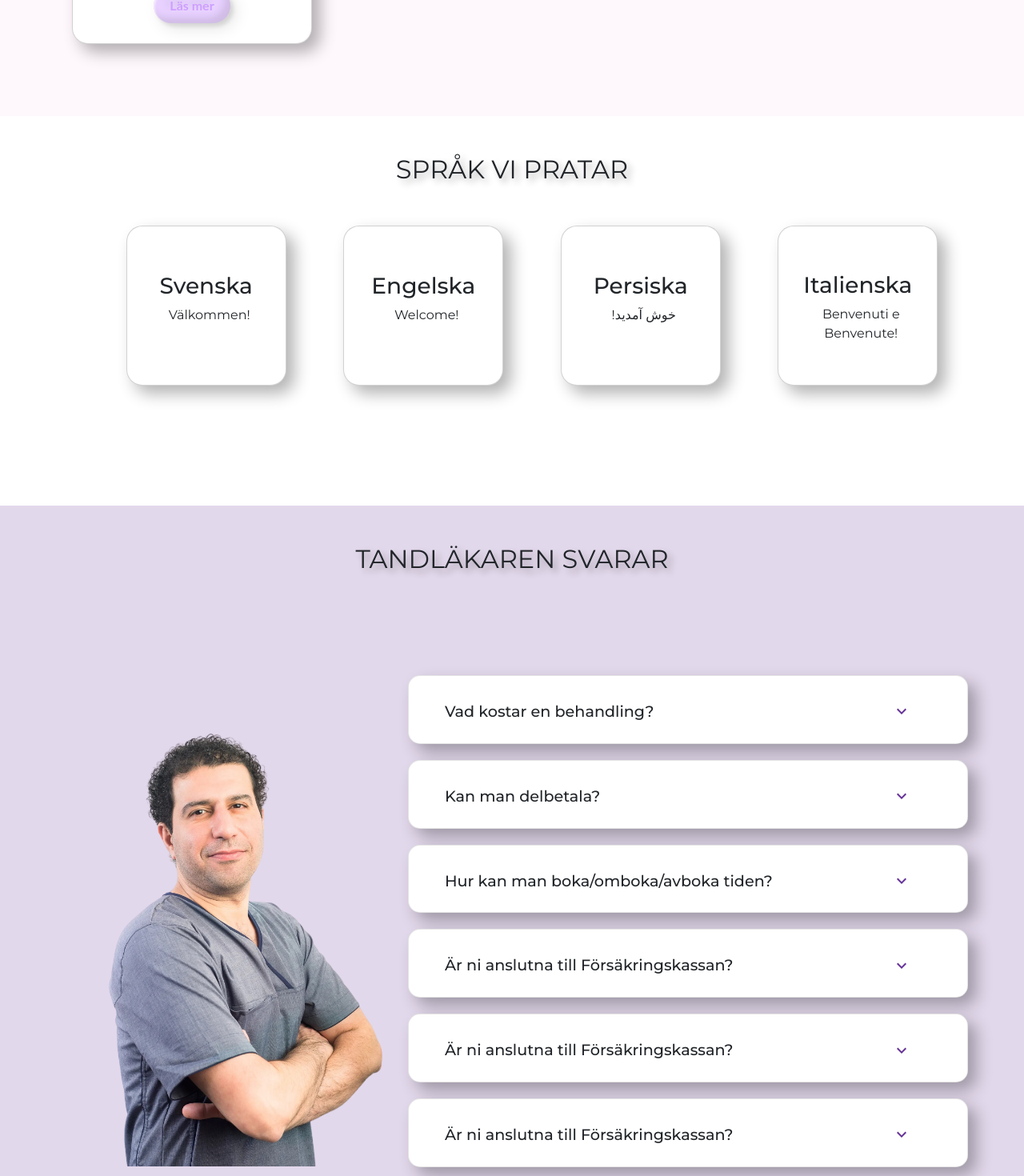
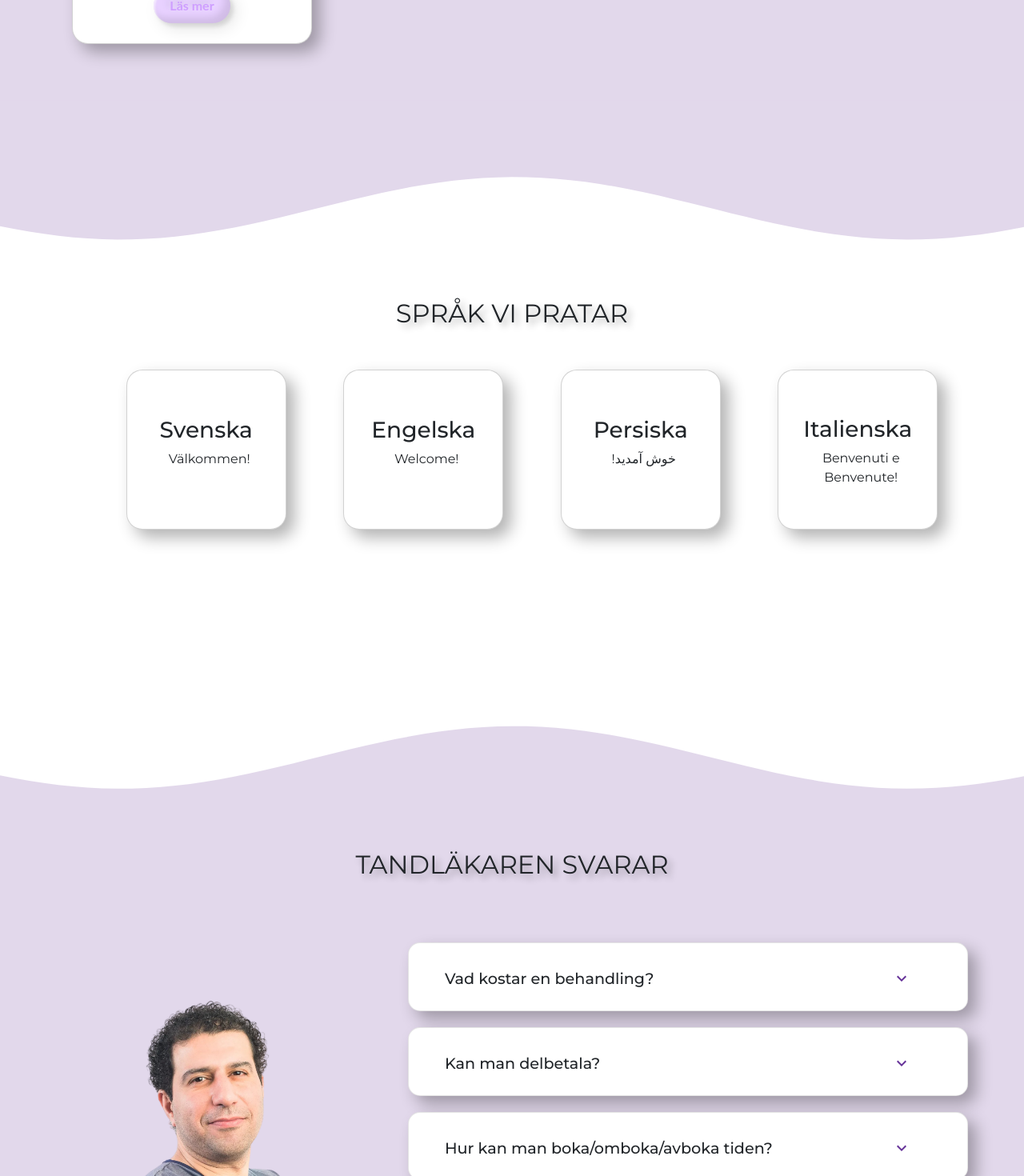
Before and after one commit to ElisaMavilia/lillaedet-vue, a Vue app: page / in a window 1280 px wide. Shown: the part 1540-3010 px from the top of the page at 80% size. Built offline with nearby package versions, Linux system fonts and the light colour scheme.

Commit message:
Added waves to MainComponent

```diff
--- a/src/components/CardComponent.vue
+++ b/src/components/CardComponent.vue
@@ -24,6 +24,7 @@
     justify-content: space-between;
     padding: 20px;
     width: 100%;
+    cursor: pointer;
 }
 
 #card-box {
--- a/src/components/FaqComponent.vue
+++ b/src/components/FaqComponent.vue
@@ -81,6 +81,7 @@
 #faq-content {
     margin-right: 100px;
     margin-top: 50px;
+    cursor: pointer;
 }
 
 details {
@@ -136,6 +137,7 @@ summary:focus::after {
   top: 0;
   left: 0;
   box-shadow: 0 0 0 1px $purple_light;
+  border-radius: 15px;
 }
 
 summary::-webkit-details-marker {
--- a/src/components/MainComponent.vue
+++ b/src/components/MainComponent.vue
@@ -13,21 +13,27 @@
     <!-- Treatments Section -->
     <section id="treatments-content">
         <h2 class="text-uppercase py-5">Våra Behandlingar</h2>
-        <CardComponent/>
+        <CardComponent />
     </section>
+    <!-- Purple Wave -->
+    <div class="wave wave-purple"></div>
     <!-- Languages Section -->
     <section class="container text-center" id="spoken-languages">
         <h2 class="text-uppercase pt-5 text-center">Språk vi pratar</h2>
         <ScrollingCardComponent />
     </section>
+    <!-- White Wave -->
+    <div class="wave wave-white"></div>
     <!-- Faq Section -->
     <section id="faq" class="d-flex flex-column">
-    <h2 class="py-5 w-100 text-center text-uppercase">Tandläkaren svarar</h2>
+        <h2 id="faq-title" class="w-100 text-center text-uppercase">Tandläkaren svarar</h2>
         <div class="container faq-content d-flex">
             <img id="faq-image" src="../assets/img/nima.png" alt="FAQ Image">
             <FaqComponent />
         </div>
     </section>
+    <!-- Purple Wave -->
+    <div class="wave wave-purple"></div>
 </template>
 
 <script>
@@ -63,7 +69,7 @@ export default {
 
 /* Gradient-Background */
 #treatments-content, #faq {
-    background: $light_pink;
+    background: $shocking_purple;
     width: 100%;
     height: auto;
     padding-bottom: 70px;
@@ -158,6 +164,10 @@ h2 {
     min-height: 500px;
 }
 
+#faq-title {
+    padding-top: 200px;
+}
+
 //FAQ Image
  #faq-image {
     width: 400px;
@@ -171,4 +181,25 @@ h2 {
     flex: 1;
     overflow: auto;
 }
+
+/* Waves */
+
+// Purple Wave
+.wave {
+    width: 100%;
+    height: 200px;
+    clip-path: polygon(100% 0%, 0% 0% , 0.00% 78.78%, 1.43% 80.57%, 2.86% 82.18%, 4.29% 83.59%, 5.71% 84.78%, 7.14% 85.74%, 8.57% 86.45%, 10.00% 86.91%, 11.43% 87.10%, 12.86% 87.03%, 14.29% 86.69%, 15.71% 86.10%, 17.14% 85.25%, 18.57% 84.16%, 20.00% 82.84%, 21.43% 81.32%, 22.86% 79.61%, 24.29% 77.74%, 25.71% 75.73%, 27.14% 73.60%, 28.57% 71.40%, 30.00% 69.14%, 31.43% 66.87%, 32.86% 64.60%, 34.29% 62.37%, 35.71% 60.22%, 37.14% 58.16%, 38.57% 56.23%, 40.00% 54.46%, 41.43% 52.86%, 42.86% 51.47%, 44.29% 50.29%, 45.71% 49.35%, 47.14% 48.66%, 48.57% 48.22%, 50.00% 48.05%, 51.43% 48.14%, 52.86% 48.50%, 54.29% 49.12%, 55.71% 49.99%, 57.14% 51.09%, 58.57% 52.42%, 60.00% 53.96%, 61.43% 55.68%, 62.86% 57.57%, 64.29% 59.59%, 65.71% 61.72%, 67.14% 63.93%, 68.57% 66.19%, 70.00% 68.46%, 71.43% 70.73%, 72.86% 72.95%, 74.29% 75.10%, 75.71% 77.15%, 77.14% 79.07%, 78.57% 80.83%, 80.00% 82.41%, 81.43% 83.79%, 82.86% 84.95%, 84.29% 85.87%, 85.71% 86.54%, 87.14% 86.96%, 88.57% 87.11%, 90.00% 87.00%, 91.43% 86.62%, 92.86% 85.98%, 94.29% 85.09%, 95.71% 83.97%, 97.14% 82.62%, 98.57% 81.07%, 100.00% 79.33%);
+    position: relative; // Allows it to be placed between sections
+    z-index: 1; // Ensure it appears above the previous section
+}
+
+.wave-purple {
+    background: $shocking_purple;
+    margin-top: -20px; // Adjust overlap with the section above
+}
+
+.wave-white {
+    background: white;
+    margin-bottom: -150px;
+}
 </style>
```
Lines whose indentation alone changed are shown as unchanged.
